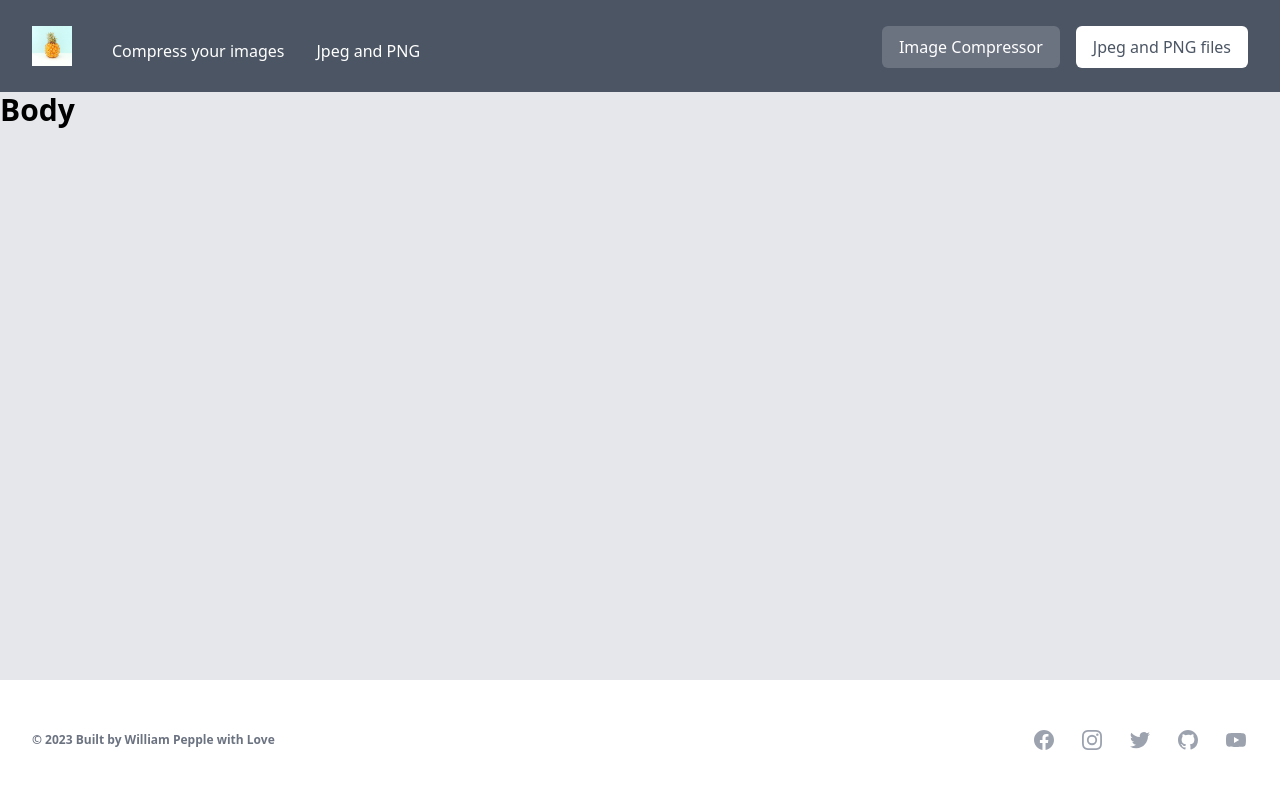
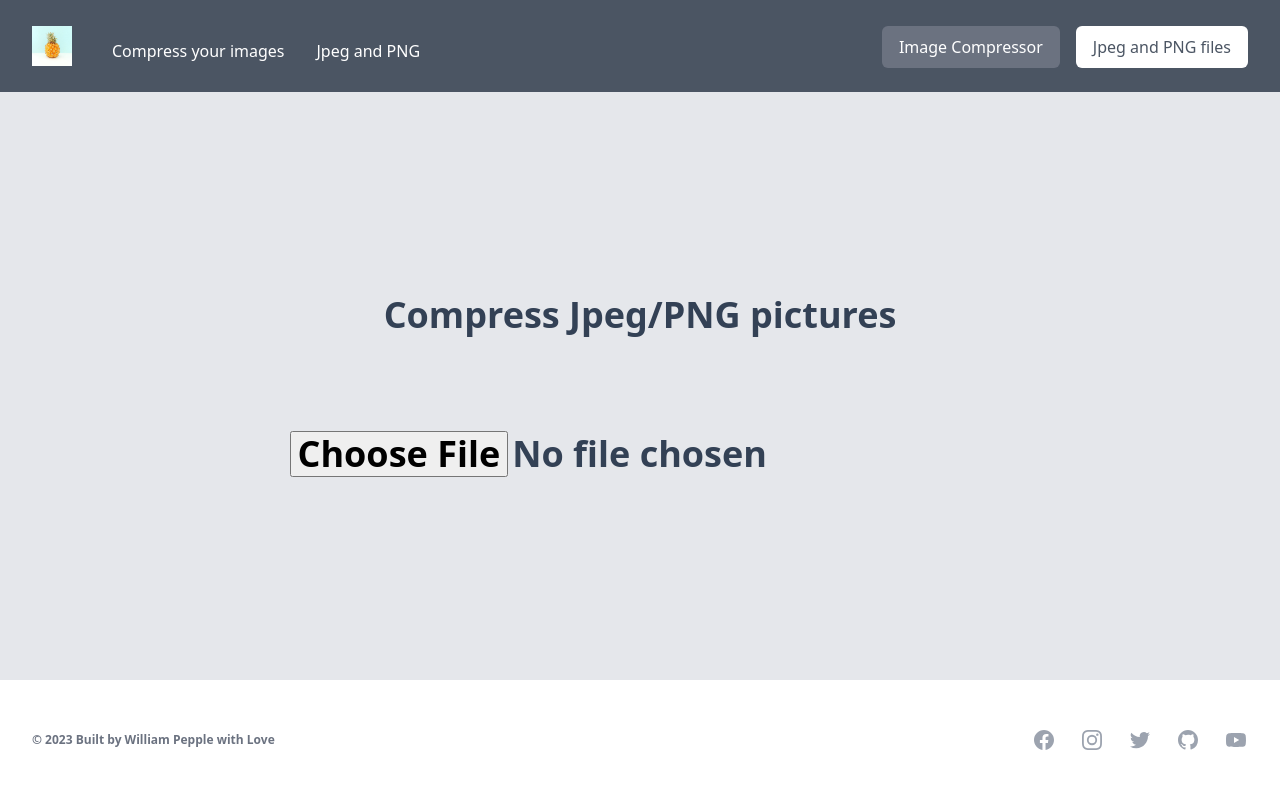
Before and after one commit to williampepple1/image-compressor, a React (Vite) app: page / in a window 1280 px wide. Shown: the top 788 px of the page. Built offline with nearby package versions, Linux system fonts and the light colour scheme.

Commit message:
Updated homepage

```diff
--- a/package.json
+++ b/package.json
@@ -9,6 +9,7 @@
     "preview": "vite preview"
   },
   "dependencies": {
+    "browser-image-compression": "^2.0.0",
     "react": "^18.2.0",
     "react-dom": "^18.2.0"
   },
--- a/src/components/Body.jsx
+++ b/src/components/Body.jsx
@@ -1,8 +1,11 @@
-import React from 'react'
+import imageCompression from 'browser-image-compression';
 
 const Body = () => {
   return (
-    <div>Body</div>
+    <div className="flex justify-center flex-col space-y-24 items-center h-screen text-4xl font-extrabold text-slate-700">
+    <h1>Compress Jpeg/PNG pictures</h1>
+    <input type="file" accept="image/*" onchange="handleImageUpload(event)" />
+    </div>
   )
 }
 
```
Also changed, not shown: 1 other file (tests, documents, lock files or other folders).
